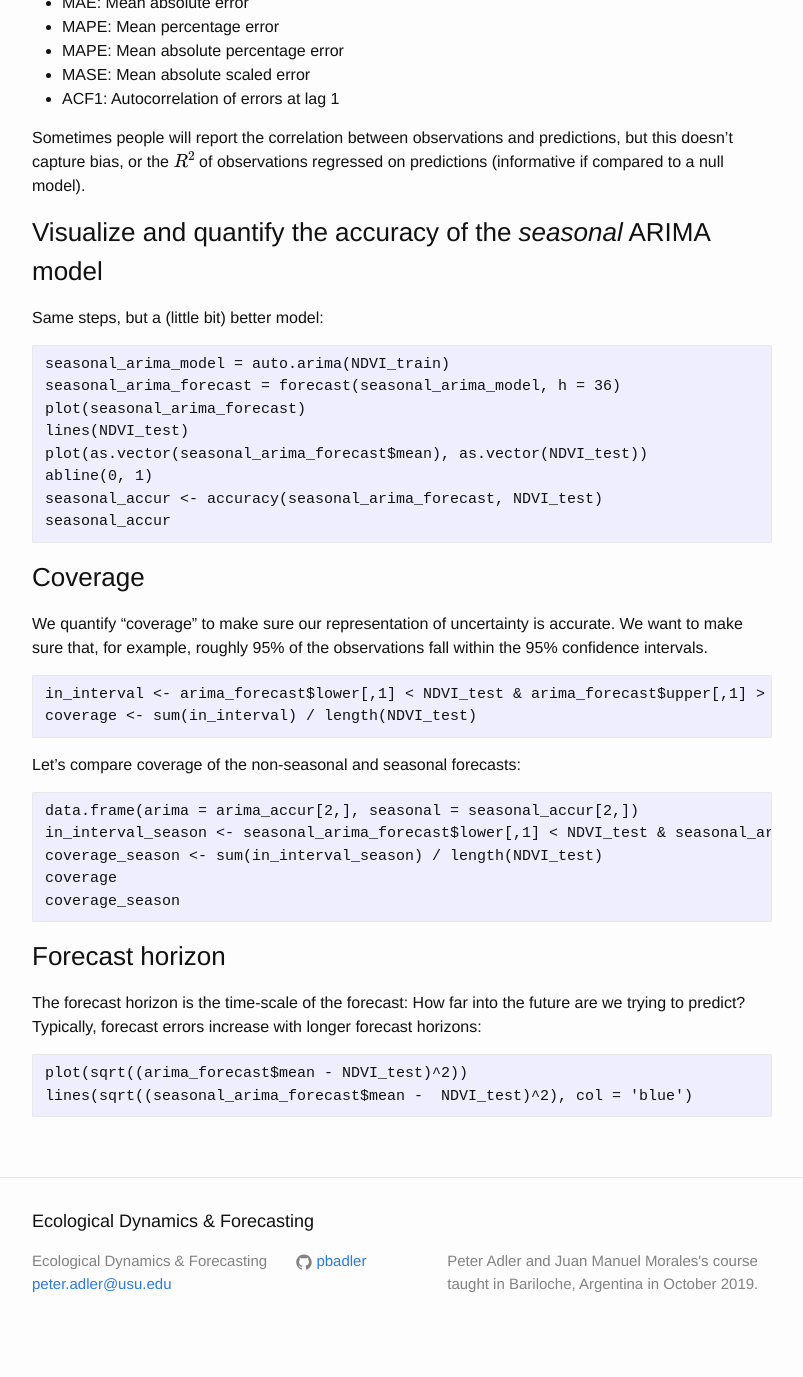
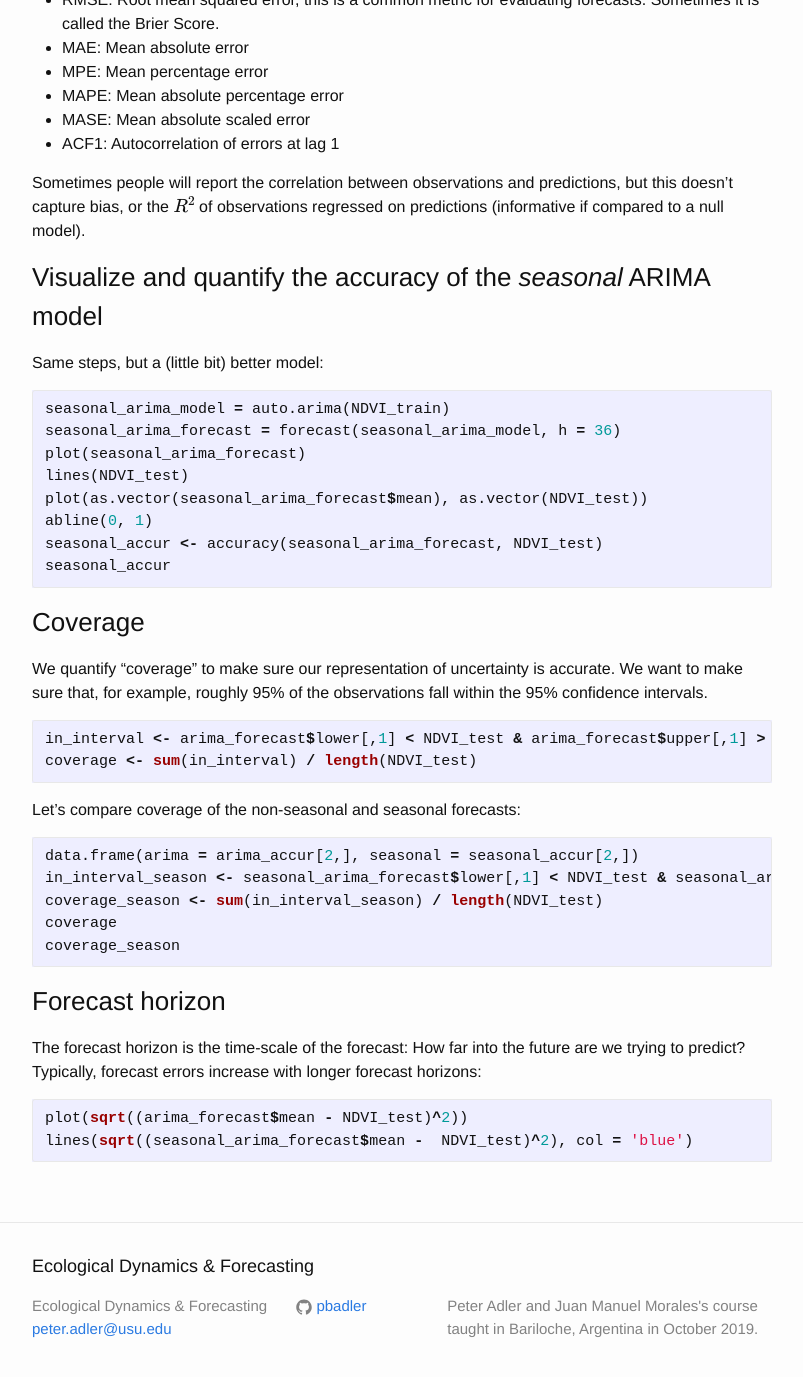
Before and after one commit to pbadler/forecasting-course-short, a Jekyll site: the page built from lectures/forecasting-evaluation.md, in a window 1280 px wide and 1400 px high, scrolled down 1828 px. Shown: the top 1377 px of the window, without its empty margins (238-1041 px from the left). Built offline with Jekyll 4.4.1, drawn with Linux system fonts in a browser that asks for light colours; formulas are drawn with MathJax 3; a script that is not in the unit is left out; before the commit the page ends 3183 px from its top, so only the background shows below that; some of the changed text lies outside the part shown.

Commit message:
Revised forecast eval lecture

````diff
--- a/lectures/forecasting-evaluation.md
+++ b/lectures/forecasting-evaluation.md
@@ -18,16 +18,15 @@
 
 Let's start by loading the NDVI data.
 
-```
+```R
 rm(list=ls())
 library(forecast)
 library(ggplot2)
 
-data = read.csv("portal_timeseries.csv", stringsAsFactors = FALSE)
+data = read.csv("data/portal_timeseries.csv", stringsAsFactors = FALSE)
 head(data)
 NDVI_ts = ts(data$NDVI, start = c(1992, 3), end = c(2014, 11), frequency = 12)
 plot(NDVI_ts)
-
 ```
 
 ## Model fitting
@@ -40,7 +39,7 @@
 
 The next two lines of code subset the full time-series
 into a training set and a test set.
-```
+```R
 NDVI_train <- window(NDVI_ts, end = c(2011, 11))
 NDVI_test <- window(NDVI_ts, start = c(2011, 12))
 ```
@@ -48,19 +47,18 @@
 Now we fit a model using the training set and the
 `auto.arima()` function. We will use a non-seasonal
 model even though we know it is not very good.
-```
+```R
 arima_model = auto.arima(NDVI_train, seasonal = FALSE)
 ```
 
 We can then generate a forecast from that model.
-```
+```R
 arima_forecast = forecast(arima_model, h = 36)
 ```
 
 And we can visualize the time-series and the forecast:
-```
+```R
 plot(arima_forecast)
-lines(NDVI_test,col="red")
 ```
 
 ### Compare observed and predicted
@@ -68,8 +66,12 @@
 Here is where the forecast evaluation starts: we compare the
 predictions to the observations in the test set. We start
 by just visualizing the comparison:
-```
-plot(arima_forecast$mean, NDVI_test)
+```R
+# time series
+plot(arima_forecast)
+lines(NDVI_test)
+
+# observed vs predicted
 plot(as.vector(arima_forecast$mean), as.vector(NDVI_test))
 abline(0, 1)
 ```
@@ -77,7 +79,7 @@
 Next, we can quantify the differences between the predictions
 and observations using the `accuracy()` function in the forecast
 package:
-```
+```R
 arima_accur = accuracy(arima_forecast, NDVI_test)
 arima_accur
 ```
@@ -89,7 +91,7 @@
   * RMSE: Root mean squared error, this is a common metric for evaluating
   forecasts. Sometimes it is called the Brier Score.
   * MAE: Mean absolute error
-  * MAPE: Mean percentage error
+  * MPE: Mean percentage error
   * MAPE: Mean absolute percentage error
   * MASE: Mean absolute scaled error
   * ACF1: Autocorrelation of errors at lag 1
@@ -101,7 +103,7 @@
 ### Visualize and quantify the accuracy of the *seasonal* ARIMA model
 
 Same steps, but a (little bit) better model:
-```
+```R
 seasonal_arima_model = auto.arima(NDVI_train)
 seasonal_arima_forecast = forecast(seasonal_arima_model, h = 36)
 plot(seasonal_arima_forecast)
@@ -118,13 +120,13 @@
 We want to make sure that, for example, roughly 95% of the
 observations fall within the 95% confidence intervals.
 
-```
+```R
 in_interval <- arima_forecast$lower[,1] < NDVI_test & arima_forecast$upper[,1] > NDVI_test
 coverage <- sum(in_interval) / length(NDVI_test)
 ```
 
 Let's compare coverage of the non-seasonal and seasonal forecasts:
-```
+```R
 data.frame(arima = arima_accur[2,], seasonal = seasonal_accur[2,])
 in_interval_season <- seasonal_arima_forecast$lower[,1] < NDVI_test & seasonal_arima_forecast$upper[,1] > NDVI_test
 coverage_season <- sum(in_interval_season) / length(NDVI_test)
@@ -136,7 +138,7 @@
 
 The forecast horizon is the time-scale of the forecast: How far into
 the future are we trying to predict? Typically, forecast errors increase with longer forecast horizons:
-```
+```R
 plot(sqrt((arima_forecast$mean - NDVI_test)^2))
 lines(sqrt((seasonal_arima_forecast$mean -  NDVI_test)^2), col = 'blue')
 ```
````
